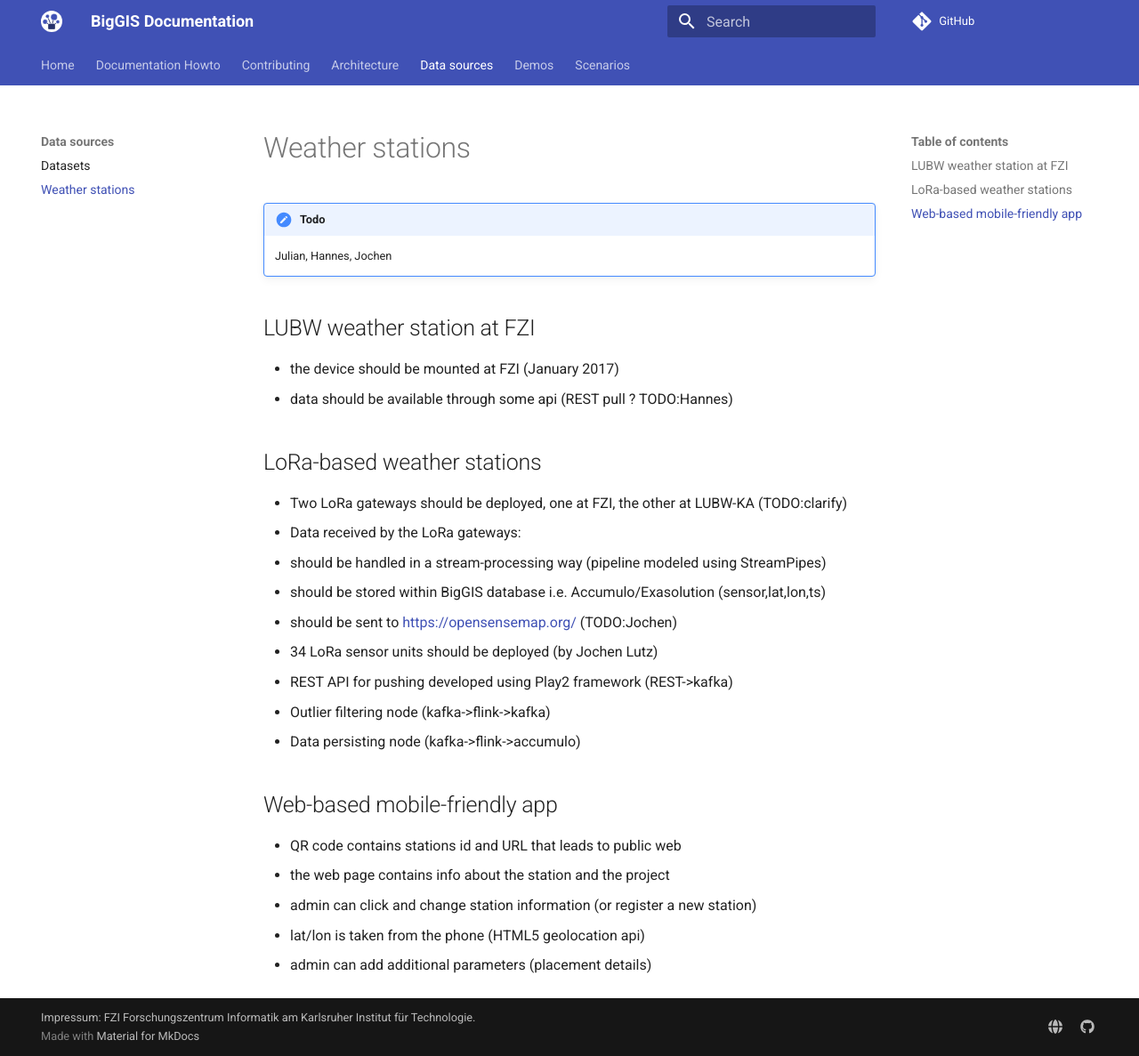
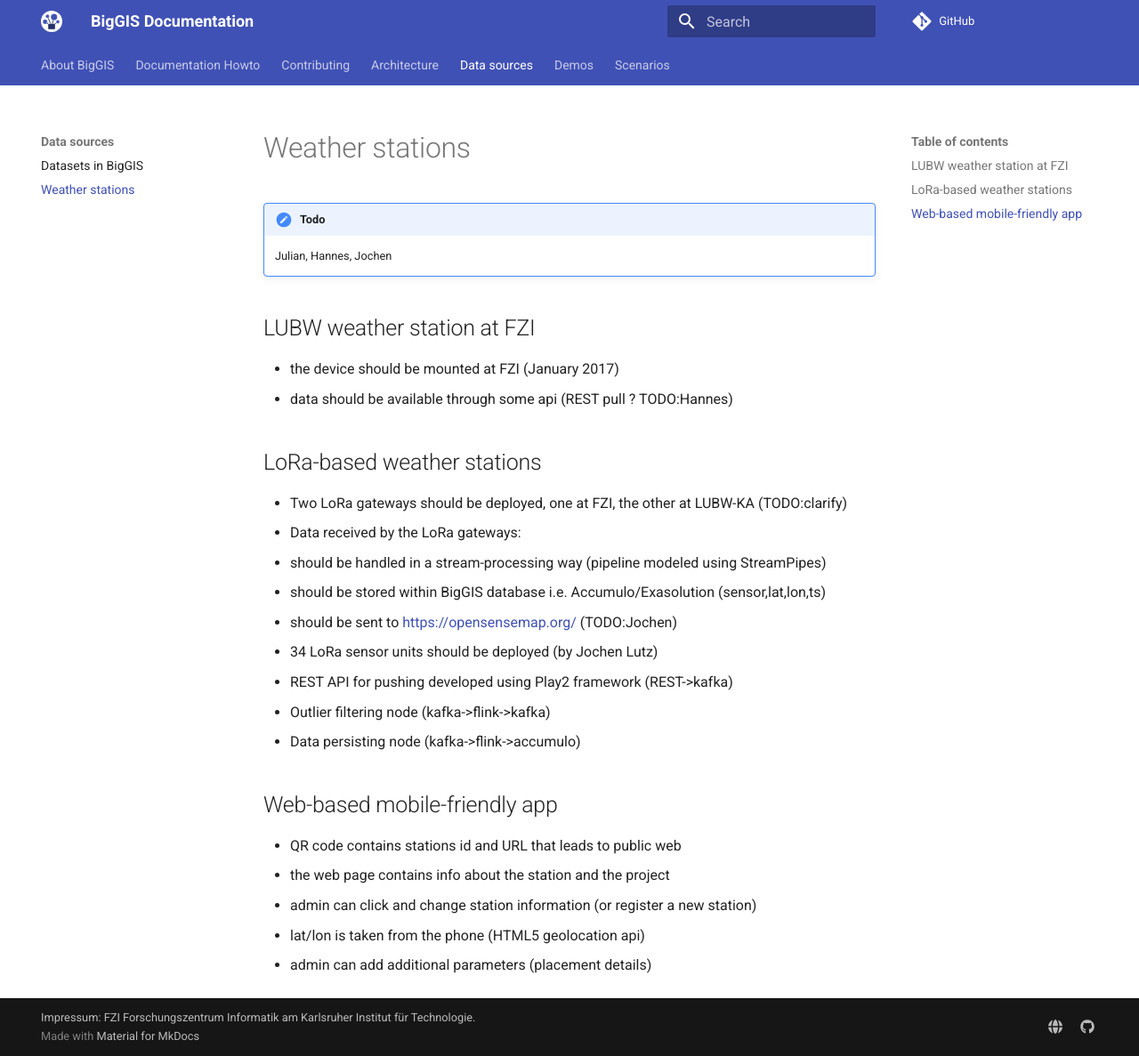
Before and after one commit to biggis-project/biggis-docs, an MkDocs documentation site: the page built from docs/data sources/weather-stations.md, in a window 1280 px wide and 1187 px high. Shown: the whole window at 89% size. Built offline with MkDocs 1.6.1 and Material for MkDocs 9.7.7, drawn with Linux system fonts in a browser that asks for light colours; nearby versions of some CDN libraries; a script that is not in the unit is left out; comment, search, counter and statistics services are not loaded.

Commit message:
fixed section names

```diff
--- a/docs/data sources/datasets.md
+++ b/docs/data sources/datasets.md
@@ -1,3 +1,4 @@
+# Datasets in BigGIS
 ## Data in bwCloud
 
 Pre-cached / downloaded to bwCloud as a part of BigGIS
--- a/docs/data sources/weather-stations.md
+++ b/docs/data sources/weather-stations.md
@@ -1,5 +1,4 @@
-Weather stations
-==================
+# Weather stations
 
 !!! TODO
     Julian, Hannes, Jochen
--- a/mkdocs.yml
+++ b/mkdocs.yml
@@ -52,6 +52,5 @@
   - toc:
       permalink: true
 
-
 extra_javascript:
   - 'extra.js'
```
Also changed, not shown: docs/demos/EnviroCar.md (+1 -1 lines), docs/index.md (+1 -1 lines).
